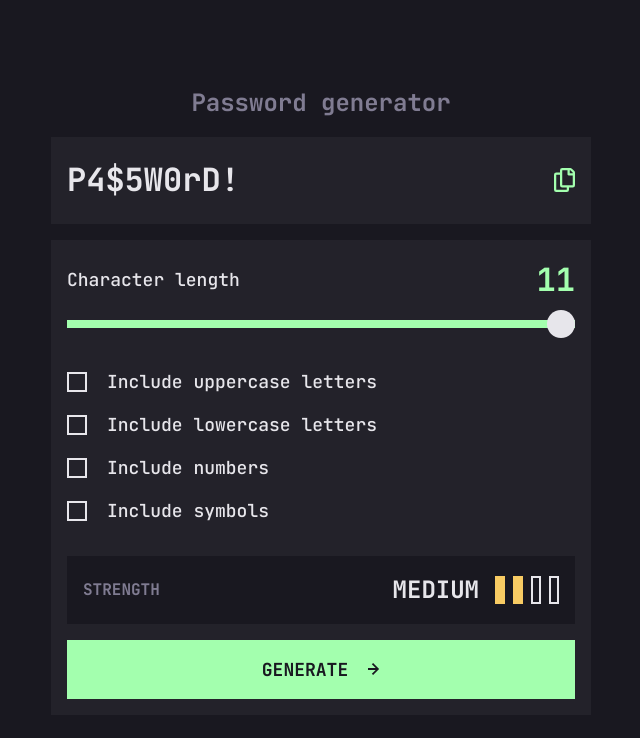
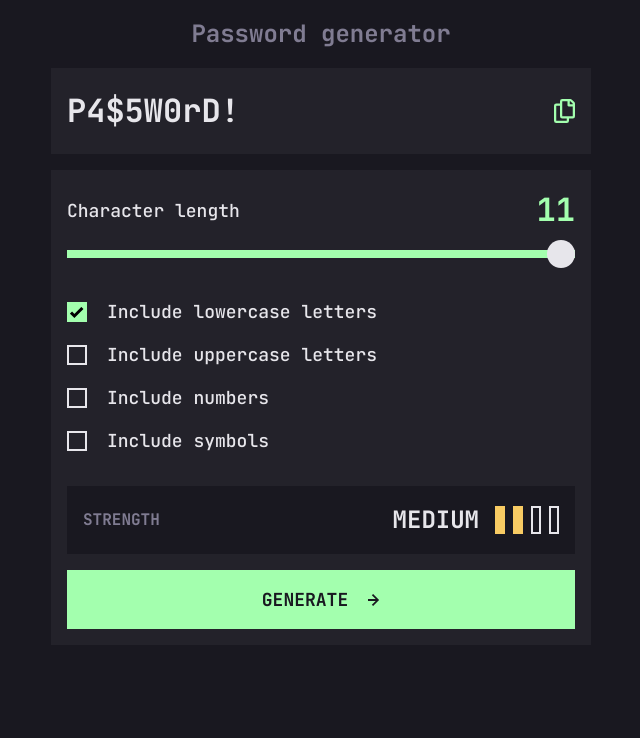
Before and after one commit to demmyhonore/password-generator-challenge, a SvelteKit app: page / in a window 1280 px wide. Shown: the top 738 px of the page, without its empty margins (319-959 px from the left). Built offline with nearby package versions, Linux system fonts and the light colour scheme.

Commit message:
Add generate functionality

```diff
--- /dev/null
+++ b/src/lib/components/copy-block.svelte
@@ -0,0 +1,30 @@
+<script lang="ts">
+	import CopyButton from '$lib/components/copy-button.svelte';
+
+	export let password: string;
+</script>
+
+<div class="copy-block">
+	<p class="copy-block__password">{password}</p>
+	<CopyButton />
+</div>
+
+<style>
+	.copy-block {
+		background-color: var(--clr-dark-grey);
+		padding: 1rem;
+		display: flex;
+		justify-content: space-between;
+		align-items: center;
+	}
+
+	.copy-block__password {
+		font-size: var(--fs-heading-medium);
+		font-weight: var(--fw-bold);
+		line-height: 1.7;
+
+		@media (min-width: 376px) {
+			font-size: var(--fs-heading-large);
+		}
+	}
+</style>
--- a/src/lib/components/checkbox.svelte
+++ b/src/lib/components/option-checkbox.svelte
@@ -1,12 +1,12 @@
 <script lang="ts">
+	export let id: string;
 	export let checked: boolean = false;
-	export let id: string;
 	export let label: string;
 </script>
 
 <div class="checkbox">
-	<input type="checkbox" {id} name={id} {checked} />
-	<label class="label" for={id}>{label}</label>
+	<input type="checkbox" {id} bind:checked />
+	<label for={id}>{label}</label>
 </div>
 
 <style>
--- a/src/lib/components/character-length-slider.svelte
+++ b/src/lib/components/option-slider.svelte
@@ -1,25 +1,30 @@
 <script lang="ts">
+	export let value = 11;
 	export let min: number = 0;
-	export let max: number = 11;
+	/*
+	Min is only used for feedback to the user.
+	Custom input range css does not handle min well.
+	*/
 
-	let current = 11;
-	$: progress = (current / max) * 100;
+	export let max: number;
+	export let label: string;
+
+	$: progress = (value / max) * 100;
 	$: background = `linear-gradient(to right, var(--clr-neon-green) ${progress}%, var(--clr-very-dark-grey) ${progress}%)`;
 </script>
 
 <div>
-	<label class="character-length-slider__label" for="character-length-slider">
-		<span>Character length</span>
-		<span class="character-length-slider__label__character-length">{current}</span>
+	<label for="option-slider" class="option-slider__label">
+		<span>{label}</span>
+		<span class="option-slider__label__value">{Math.max(value, min)}</span>
 	</label>
 	<input
-		class="character-length-slider__input"
+		id="option-slider"
+		class="option-slider__input"
 		type="range"
-		bind:value={current}
+		bind:value
 		style:background
-		id="character-length-slider"
-		name="character-length-slider"
-		{min}
+		min={0}
 		{max}
 	/>
 </div>
@@ -62,13 +67,18 @@
 		background-color: var(--clr-very-dark-grey);
 	}
 
-	.character-length-slider__label {
+	.option-slider__input {
+		margin-top: 1rem;
+		margin-bottom: 1rem;
+	}
+
+	.option-slider__label {
 		display: flex;
 		align-items: center;
 		justify-content: space-between;
 	}
 
-	.character-length-slider__label__character-length {
+	.option-slider__label__value {
 		font-size: var(--fs-heading-medium);
 		font-weight: var(--fw-bold);
 		color: var(--clr-neon-green);
@@ -77,9 +87,4 @@
 			font-size: var(--fs-heading-large);
 		}
 	}
-
-	.character-length-slider__input {
-		margin-top: 1rem;
-		margin-bottom: 1rem;
-	}
 </style>
--- /dev/null
+++ b/src/lib/components/options-block.svelte
@@ -0,0 +1,32 @@
+<script lang="ts">
+	export let onSubmit: () => void;
+</script>
+
+<form class="option-block" on:submit|preventDefault={onSubmit}>
+	<fieldset>
+		<legend class="visually-hidden">Choose your password options</legend>
+		<slot name="slider" />
+		<slot name="checkboxes" />
+	</fieldset>
+	<slot name="feedback" />
+	<slot name="generate" />
+</form>
+
+<style>
+	.option-block {
+		background-color: var(--clr-dark-grey);
+		padding: 1rem;
+		display: grid;
+		gap: 1rem;
+	}
+
+	.visually-hidden {
+		clip: rect(0 0 0 0);
+		clip-path: inset(50%);
+		height: 1px;
+		overflow: hidden;
+		position: absolute;
+		white-space: nowrap;
+		width: 1px;
+	}
+</style>
--- a/src/lib/components/button.svelte
+++ b/src/lib/components/submit-button.svelte
@@ -1,18 +1,12 @@
 <script lang="ts">
 	import ArrowRightIcon from '$lib/components/icons/arrow-right.svelte';
 
-	type MaybeIcon = keyof typeof icons | null;
-	const icons = {
-		'arrow-right': ArrowRightIcon
-	};
-
-	export let label: string = 'Generate';
-	export let icon: MaybeIcon = null;
+	export let label: string;
 </script>
 
-<button>
+<button type="submit">
 	{label}
-	<svelte:component this={icon ? icons[icon] : null} />
+	<ArrowRightIcon />
 </button>
 
 <style>
--- /dev/null
+++ b/src/lib/constants/index.ts
@@ -0,0 +1,10 @@
+export const DEFAULT_PASSWORD = 'P4$5W0rD!';
+export const DEFAULT_PASSWORD_CHARS = 11;
+export const PASSWORD_CHARS_MIN = 4;
+
+export enum OptionEnum {
+	Lowercase = 'LOWERCASE',
+	Uppercase = 'UPPERCASE',
+	Number = 'NUMBER',
+	Symbol = 'SYMBOL'
+}
--- /dev/null
+++ b/src/lib/types/index.ts
@@ -0,0 +1,8 @@
+import { OptionEnum } from '$lib/constants';
+
+export type OptionStateType = {
+	[OptionEnum.Lowercase]: boolean;
+	[OptionEnum.Uppercase]: boolean;
+	[OptionEnum.Number]: boolean;
+	[OptionEnum.Symbol]: boolean;
+};
--- a/src/routes/+layout.svelte
+++ b/src/routes/+layout.svelte
@@ -7,7 +7,7 @@
 		font-weight: 100 1000;
 	}
 
-	/* Resets */
+	/* Reset */
 	:global(*, *::before, *::after) {
 		box-sizing: border-box;
 	}
@@ -34,9 +34,8 @@
 		overflow-wrap: break-word;
 	}
 
-	/* Variables */
+	/* Properties */
 	:global(:root) {
-		/* colors */
 		--clr-almost-white: hsl(252, 11%, 91%);
 		--clr-dark-grey: hsl(248, 10%, 15%);
 		--clr-grey: hsl(251, 9%, 53%);
@@ -46,11 +45,13 @@
 		--clr-very-dark-grey: hsl(248, 15%, 11%);
 		--clr-white: hsl(0, 0%, 100%);
 		--clr-yellow: hsl(42, 91%, 68%);
-		/* font */
+
 		--ff-base: 'JetBrains Mono', monospace;
+
 		--fs-base: 1.125rem;
 		--fs-heading-medium: 1.5rem;
 		--fs-heading-large: 2rem;
+
 		--fw-base: 500;
 		--fw-bold: 700;
 		--fw-bolder: 800;
@@ -60,12 +61,14 @@
 	:global(body) {
 		height: 100vh;
 		background-color: var(--clr-very-dark-grey);
+		color: var(--clr-almost-white);
 		font-family: var(--ff-base);
 		font-size: var(--fs-base);
 		font-weight: var(--fw-base);
-		color: var(--clr-almost-white);
-		display: grid;
-		place-items: center;
-		padding: 1rem;
+	}
+
+	:global(fieldset) {
+		border: none;
+		padding: 0;
 	}
 </style>
--- a/src/routes/+page.svelte
+++ b/src/routes/+page.svelte
@@ -1,95 +1,128 @@
 <script lang="ts">
-	import Button from '$lib/components/button.svelte';
-	import CharacterLengthSlider from '$lib/components/character-length-slider.svelte';
-	import Checkbox from '$lib/components/checkbox.svelte';
-	import CopyButton from '$lib/components/copy-button.svelte';
-	import StrengthStatus from '$lib/components/strength-status.svelte';
+	import {
+		OptionEnum,
+		DEFAULT_PASSWORD,
+		DEFAULT_PASSWORD_CHARS,
+		PASSWORD_CHARS_MIN
+	} from '$lib/constants';
+	import type { OptionStateType } from '$lib/types';
+	import CopyBlock from '$lib/components/copy-block.svelte';
+	import SubmitButton from '$lib/components/submit-button.svelte';
+	import OptionCheckbox from '$lib/components/option-checkbox.svelte';
+	import OptionFeedback from '$lib/components/option-feedback.svelte';
+	import OptionsBlock from '$lib/components/options-block.svelte';
+	import OptionSlider from '$lib/components/option-slider.svelte';
 
-	let password: string = 'P4$5W0rD!';
+	let password = DEFAULT_PASSWORD;
+	let _passwordChars = DEFAULT_PASSWORD_CHARS;
+	$: passwordChars = Math.max(_passwordChars, PASSWORD_CHARS_MIN);
+	let passwordOptionState: OptionStateType = {
+		[OptionEnum.Lowercase]: true,
+		[OptionEnum.Uppercase]: false,
+		[OptionEnum.Number]: false,
+		[OptionEnum.Symbol]: false
+	};
+	$: hasOptionChecked = Object.values(passwordOptionState).some((option) => option === true);
+
+	function handleSubmit() {
+		hasOptionChecked ? generate(passwordChars, passwordOptionState) : reset();
+	}
+
+	function generate(chars: number, options: OptionStateType) {
+		let input = '';
+		let generated = '';
+
+		const LOWERCASE = 'abcdefghijklmnopqrstuvwxyz';
+		const UPPERCASE = 'ABCDEFGHIJKLMNOPQRSTUVWXYZ';
+		const NUMBER = '0123456789';
+		const SYMBOL = '!@#$%^&*()_+~`|}{[]:;?><,./-=';
+
+		if (options[OptionEnum.Lowercase]) input += LOWERCASE;
+		if (options[OptionEnum.Uppercase]) input += UPPERCASE;
+		if (options[OptionEnum.Number]) input += NUMBER;
+		if (options[OptionEnum.Symbol]) input += SYMBOL;
+
+		for (var i = 0; i < chars; i++) {
+			generated += input.charAt(Math.floor(Math.random() * input.length));
+		}
+
+		password = generated;
+	}
+
+	function reset() {
+		password = DEFAULT_PASSWORD;
+	}
 </script>
 
-<main class="container">
-	<article class="password-generator">
-		<h1 class="password-generator__heading">Password generator</h1>
-		<div class="password-generator__copy">
-			<p class="password-generator__copy__content">{password}</p>
-			<CopyButton />
-		</div>
-		<form class="password-generator__controls">
-			<fieldset>
-				<legend class="visually-hidden">Choose your password options</legend>
-				<div class="password-generator__controls__slider">
-					<CharacterLengthSlider />
+<main>
+	<article class="pg">
+		<h1 class="pg__heading">Password generator</h1>
+		<CopyBlock {password} />
+		<OptionsBlock onSubmit={handleSubmit}>
+			<div slot="slider" class="pg__slider">
+				<OptionSlider
+					label="Character length"
+					bind:value={_passwordChars}
+					min={PASSWORD_CHARS_MIN}
+					max={11}
+				/>
+			</div>
+			<div slot="checkboxes">
+				<div class="pg__checkbox">
+					<OptionCheckbox
+						id={OptionEnum.Lowercase}
+						bind:checked={passwordOptionState[OptionEnum.Lowercase]}
+						label="Include lowercase letters"
+					/>
 				</div>
-				<div class="password-generator__controls__checkbox">
-					<Checkbox id="uppercase" label="Include uppercase letters" checked={false} />
+				<div class="pg__checkbox">
+					<OptionCheckbox
+						id={OptionEnum.Uppercase}
+						bind:checked={passwordOptionState[OptionEnum.Uppercase]}
+						label="Include uppercase letters"
+					/>
 				</div>
-				<div class="password-generator__controls__checkbox">
-					<Checkbox id="lowercase" label="Include lowercase letters" checked={false} />
+				<div class="pg__checkbox">
+					<OptionCheckbox
+						id={OptionEnum.Number}
+						bind:checked={passwordOptionState[OptionEnum.Number]}
+						label="Include numbers"
+					/>
 				</div>
-				<div class="password-generator__controls__checkbox">
-					<Checkbox id="numbers" label="Include numbers" checked={false} />
+				<div class="pg__checkbox">
+					<OptionCheckbox
+						id={OptionEnum.Symbol}
+						bind:checked={passwordOptionState[OptionEnum.Symbol]}
+						label="Include symbols"
+					/>
 				</div>
-				<div class="password-generator__controls__checkbox">
-					<Checkbox id="symbols" label="Include symbols" checked={false} />
-				</div>
-			</fieldset>
-			<StrengthStatus />
-			<Button label="Generate" icon="arrow-right" />
-		</form>
+			</div>
+			<OptionFeedback slot="feedback" />
+			<SubmitButton slot="generate" label="Generate" />
+		</OptionsBlock>
 	</article>
 </main>
 
 <style>
-	fieldset {
-		border: none;
-		padding: 0;
+	main {
+		width: 100%;
+		display: grid;
+		place-items: center;
+		padding: 1rem;
 	}
 
-	.container {
+	.pg {
 		max-width: 540px;
 		width: 100%;
-	}
-
-	.password-generator {
 		display: grid;
 		gap: 1rem;
 	}
 
-	.password-generator__controls {
-		background-color: var(--clr-dark-grey);
-		padding: 1rem;
-		display: grid;
-		gap: 1rem;
-	}
-
-	.password-generator__controls__slider {
-		margin-bottom: 1.5rem;
-	}
-
-	.password-generator__controls__checkbox {
+	.pg__checkbox {
 		margin-bottom: 1rem;
 	}
 
-	.password-generator__copy {
-		background-color: var(--clr-dark-grey);
-		padding: 1rem;
-		display: flex;
-		justify-content: space-between;
-		align-items: center;
-	}
-
-	.password-generator__copy__content {
-		font-size: var(--fs-heading-medium);
-		line-height: 1.7;
-		font-weight: var(--fw-bold);
-
-		@media (min-width: 376px) {
-			font-size: var(--fs-heading-large);
-		}
-	}
-
-	.password-generator__heading {
+	.pg__heading {
 		color: var(--clr-grey);
 		font-size: var(--fs-base);
 		text-align: center;
@@ -99,14 +132,7 @@
 			font-size: var(--fs-heading-medium);
 		}
 	}
-
-	.visually-hidden {
-		clip: rect(0 0 0 0);
-		clip-path: inset(50%);
-		height: 1px;
-		overflow: hidden;
-		position: absolute;
-		white-space: nowrap;
-		width: 1px;
+	.pg__slider {
+		margin-bottom: 1.5rem;
 	}
 </style>
```
Also changed, not shown: src/lib/components/option-feedback.svelte (renamed from src/lib/components/strength-status.svelte).
